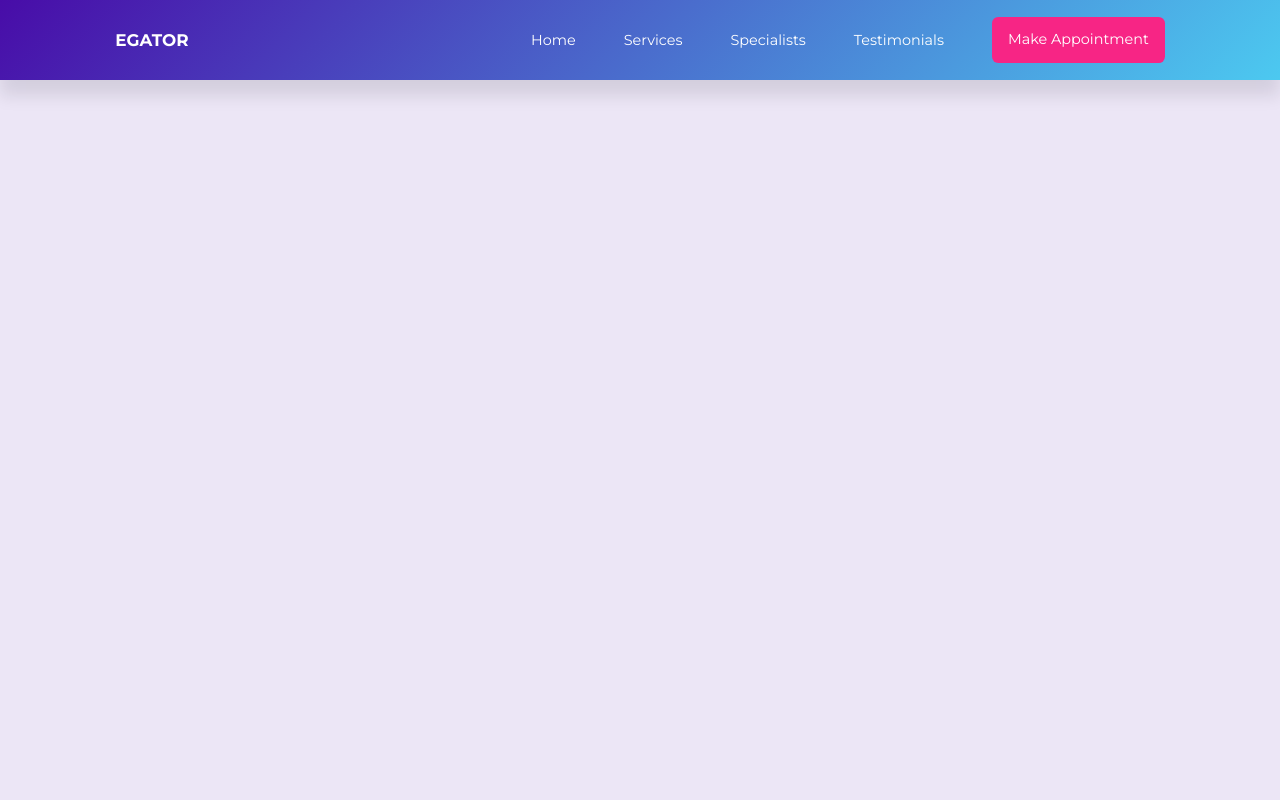
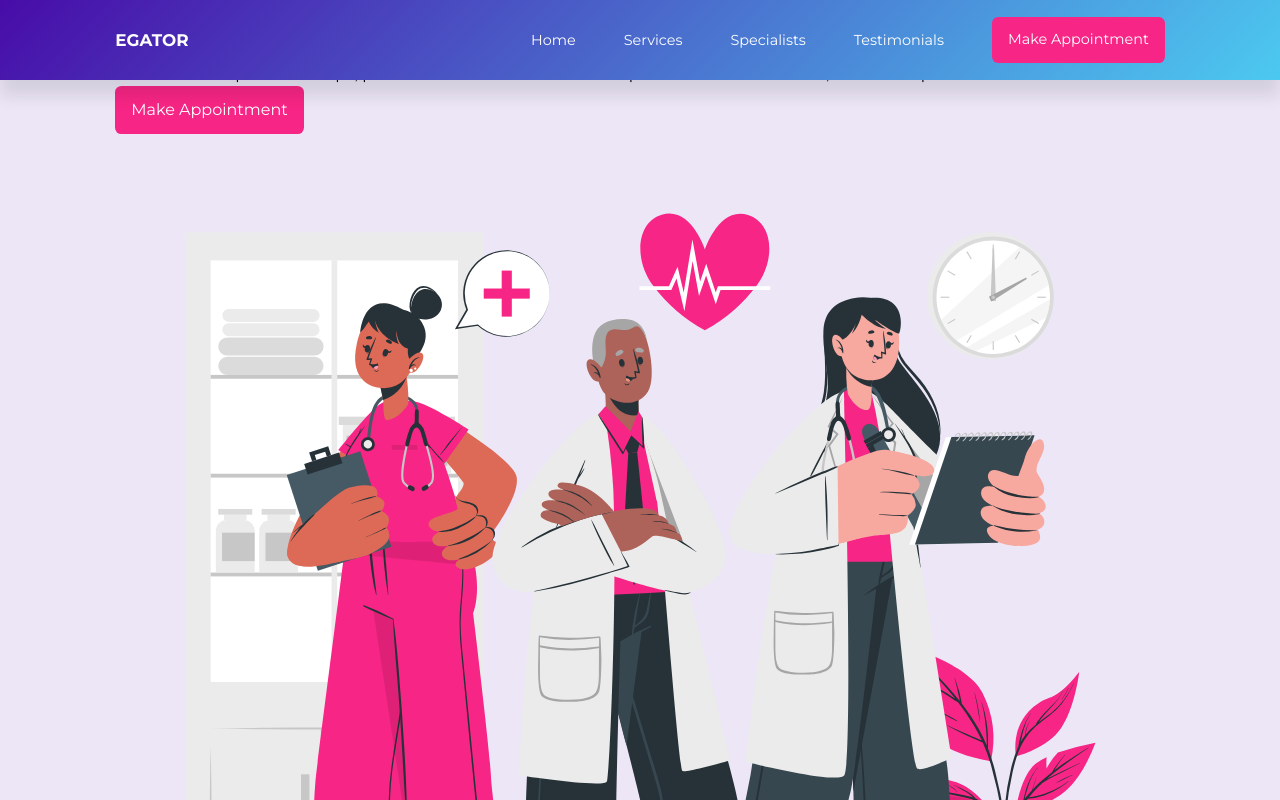
Before and after one commit to savaby/html_hospital, a plain HTML site: page index.html in a window 1280 px wide. Shown: the top 800 px of the page. Drawn offline with nearby package versions, Linux system fonts and the light colour scheme.

Commit message:
header html

```diff
--- a/index.html
+++ b/index.html
@@ -27,6 +27,19 @@
             <button id="close__nav-btn"><i class="bx bx-x"></i></button>
         </div>
     </nav>
+
+    <header>
+        <div class="container">
+            <div class="header__content">
+                <h1>Complete Health Care Solutions For Everyone</h1>
+                <p>Lorem ipsum dolor sit amet consectetur adipisicing elit. Est, veniam dolore? Architecto voluptatem molestias assumenda ad. Ducimus cumque deleniti qui, pariatur rerum natus distinctio reprehenderit nobis omnis, facere voluptatem soluta!</p>
+                <a href="#appointment" class="btn">Make Appointment</a>
+            </div>
+            <div class="header__image">
+                <img src="./assets/header.svg">
+            </div>
+        </div>
+    </header>
     <script src="main.js"></script>
 </body>
 
```
